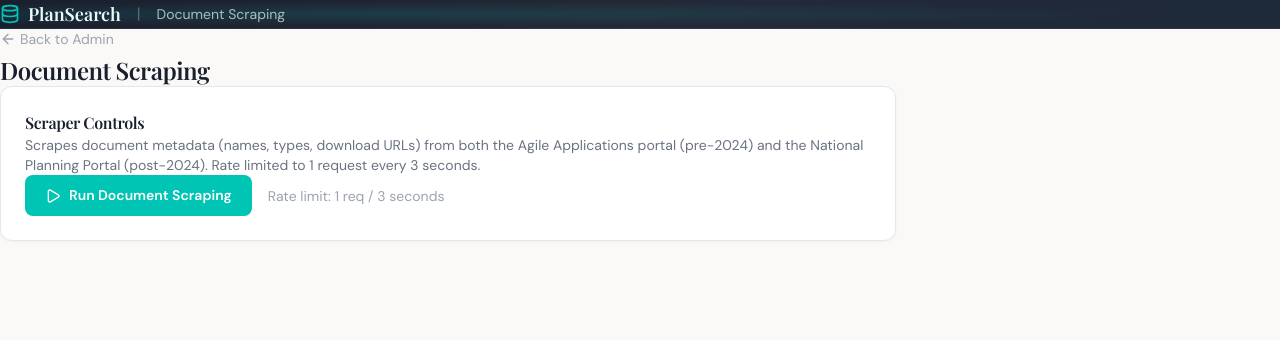
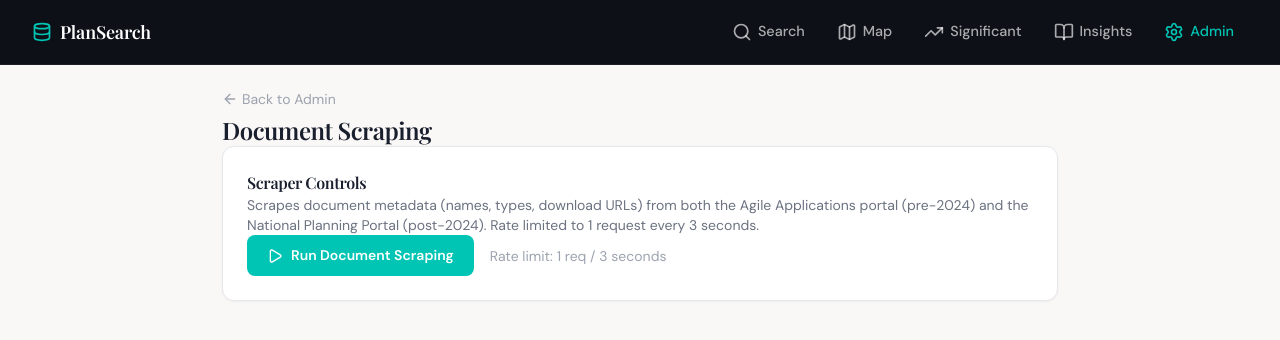
Before and after one commit to zeroco84/plansearch, a Next.js app in the folder frontend/: page /admin/docs in a window 1280 px wide. Shown: the top 340 px of the page. Built offline with nearby package versions, Linux system fonts and the light colour scheme.

Commit message:
fix: all admin sub-pages (keys, logs, classify, sync, docs) get consistent nav

```diff
--- a/frontend/src/app/admin/classify/page.tsx
+++ b/frontend/src/app/admin/classify/page.tsx
@@ -2,7 +2,7 @@
 
 import { useState, useEffect } from 'react';
 import Link from 'next/link';
-import { Database, ArrowLeft, Zap, Play } from 'lucide-react';
+import { Database, ArrowLeft, Zap, Play, Settings, Search, TrendingUp, BookOpen, Map as MapIcon } from 'lucide-react';
 import { triggerClassification, getClassifyStatus, CATEGORY_LABELS } from '@/lib/api';
 
 export default function ClassifyPage() {
@@ -37,19 +37,24 @@ export default function ClassifyPage() {
   const costEstimate = (batchSize * 0.0003).toFixed(2);
 
   return (
-    <main className="min-h-screen bg-[var(--warm-white)]">
-      <nav className="hero-gradient" style={{ borderBottom: '1px solid rgba(255,255,255,0.06)' }}>
-        <div className="max-w-7xl mx-auto px-4 py-3 flex items-center gap-4">
-          <Link href="/" className="flex items-center gap-2 text-white no-underline">
+    <main style={{ minHeight: '100vh', background: '#f9f8f6' }}>
+      <nav style={{ background: '#0d1117', borderBottom: '1px solid rgba(255,255,255,0.06)' }}>
+        <div style={{ display: 'flex', alignItems: 'center', justifyContent: 'space-between', height: '64px', padding: '0 2rem', width: '100%' }}>
+          <Link href="/" style={{ display: 'flex', alignItems: 'center', gap: '0.5rem', color: 'white', textDecoration: 'none' }}>
             <Database className="w-5 h-5 text-[var(--teal)]" />
-            <span className="font-semibold text-lg" style={{ fontFamily: "'Playfair Display', serif" }}>PlanSearch</span>
+            <span style={{ color: 'white', fontSize: '1.125rem', fontWeight: '600', letterSpacing: '-0.01em', fontFamily: "'Playfair Display', serif" }}>PlanSearch</span>
           </Link>
-          <span className="text-white/30">|</span>
-          <span className="text-white/70 text-sm">AI Classification</span>
+          <div style={{ display: 'flex', alignItems: 'center', gap: '0.25rem' }}>
+            <Link href="/" className="nav-link"><Search className="w-5 h-5" /><span className="hidden sm:inline">Search</span></Link>
+            <Link href="/map" className="nav-link"><MapIcon className="w-5 h-5" /><span className="hidden sm:inline">Map</span></Link>
+            <Link href="/significant" className="nav-link"><TrendingUp className="w-5 h-5" /><span className="hidden sm:inline">Significant</span></Link>
+            <Link href="/insights" className="nav-link"><BookOpen className="w-5 h-5" /><span className="hidden sm:inline">Insights</span></Link>
+            <Link href="/admin" className="nav-link" style={{ color: 'var(--teal)' }}><Settings className="w-5 h-5" /><span className="hidden sm:inline">Admin</span></Link>
+          </div>
         </div>
       </nav>
 
-      <div className="max-w-4xl mx-auto px-4 py-6">
+      <div style={{ maxWidth: '900px', margin: '0 auto', padding: '1.5rem 2rem 4rem' }}>
         <Link href="/admin" className="inline-flex items-center gap-1 text-sm text-[var(--text-muted)] hover:text-[var(--teal)] mb-6 no-underline">
           <ArrowLeft className="w-4 h-4" /> Back to Admin
         </Link>
--- a/frontend/src/app/admin/docs/page.tsx
+++ b/frontend/src/app/admin/docs/page.tsx
@@ -2,7 +2,7 @@
 
 import { useState, useEffect, useRef } from 'react';
 import Link from 'next/link';
-import { Database, ArrowLeft, FileText, Play, Pause, RefreshCw } from 'lucide-react';
+import { Database, ArrowLeft, FileText, Play, Pause, RefreshCw, Settings, Search, TrendingUp, BookOpen, Map as MapIcon } from 'lucide-react';
 
 const API_BASE = process.env.NODE_ENV === 'production'
   ? 'https://api.plansearch.cc'
@@ -70,19 +70,24 @@ export default function DocsPage() {
     : 0;
 
   return (
-    <main className="min-h-screen bg-[var(--warm-white)]">
-      <nav className="hero-gradient" style={{ borderBottom: '1px solid rgba(255,255,255,0.06)' }}>
-        <div className="max-w-7xl mx-auto px-4 py-3 flex items-center gap-4">
-          <Link href="/" className="flex items-center gap-2 text-white no-underline">
+    <main style={{ minHeight: '100vh', background: '#f9f8f6' }}>
+      <nav style={{ background: '#0d1117', borderBottom: '1px solid rgba(255,255,255,0.06)' }}>
+        <div style={{ display: 'flex', alignItems: 'center', justifyContent: 'space-between', height: '64px', padding: '0 2rem', width: '100%' }}>
+          <Link href="/" style={{ display: 'flex', alignItems: 'center', gap: '0.5rem', color: 'white', textDecoration: 'none' }}>
             <Database className="w-5 h-5 text-[var(--teal)]" />
-            <span className="font-semibold text-lg" style={{ fontFamily: "'Playfair Display', serif" }}>PlanSearch</span>
+            <span style={{ color: 'white', fontSize: '1.125rem', fontWeight: '600', letterSpacing: '-0.01em', fontFamily: "'Playfair Display', serif" }}>PlanSearch</span>
           </Link>
-          <span className="text-white/30">|</span>
-          <span className="text-white/70 text-sm">Document Scraping</span>
+          <div style={{ display: 'flex', alignItems: 'center', gap: '0.25rem' }}>
+            <Link href="/" className="nav-link"><Search className="w-5 h-5" /><span className="hidden sm:inline">Search</span></Link>
+            <Link href="/map" className="nav-link"><MapIcon className="w-5 h-5" /><span className="hidden sm:inline">Map</span></Link>
+            <Link href="/significant" className="nav-link"><TrendingUp className="w-5 h-5" /><span className="hidden sm:inline">Significant</span></Link>
+            <Link href="/insights" className="nav-link"><BookOpen className="w-5 h-5" /><span className="hidden sm:inline">Insights</span></Link>
+            <Link href="/admin" className="nav-link" style={{ color: 'var(--teal)' }}><Settings className="w-5 h-5" /><span className="hidden sm:inline">Admin</span></Link>
+          </div>
         </div>
       </nav>
 
-      <div className="max-w-4xl mx-auto px-4 py-6">
+      <div style={{ maxWidth: '900px', margin: '0 auto', padding: '1.5rem 2rem 4rem' }}>
         <Link href="/admin" className="inline-flex items-center gap-1 text-sm text-[var(--text-muted)] hover:text-[var(--teal)] mb-6 no-underline">
           <ArrowLeft className="w-4 h-4" /> Back to Admin
         </Link>
--- a/frontend/src/app/admin/keys/page.tsx
+++ b/frontend/src/app/admin/keys/page.tsx
@@ -2,7 +2,7 @@
 
 import { useState, useEffect } from 'react';
 import Link from 'next/link';
-import { Database, ArrowLeft, Key, Eye, EyeOff, Save, CheckCircle } from 'lucide-react';
+import { Database, ArrowLeft, Key, Eye, EyeOff, Save, CheckCircle, Settings, Search, TrendingUp, BookOpen, Map as MapIcon } from 'lucide-react';
 import { updateApiKey, getAdminConfig } from '@/lib/api';
 
 export default function KeysPage() {
@@ -47,19 +47,24 @@ export default function KeysPage() {
   const croConfig = configs.find((c: any) => c.key === 'cro_api_key');
 
   return (
-    <main className="min-h-screen bg-[var(--warm-white)]">
-      <nav className="hero-gradient" style={{ borderBottom: '1px solid rgba(255,255,255,0.06)' }}>
-        <div className="max-w-7xl mx-auto px-4 py-3 flex items-center gap-4">
-          <Link href="/" className="flex items-center gap-2 text-white no-underline">
+    <main style={{ minHeight: '100vh', background: '#f9f8f6' }}>
+      <nav style={{ background: '#0d1117', borderBottom: '1px solid rgba(255,255,255,0.06)' }}>
+        <div style={{ display: 'flex', alignItems: 'center', justifyContent: 'space-between', height: '64px', padding: '0 2rem', width: '100%' }}>
+          <Link href="/" style={{ display: 'flex', alignItems: 'center', gap: '0.5rem', color: 'white', textDecoration: 'none' }}>
             <Database className="w-5 h-5 text-[var(--teal)]" />
-            <span className="font-semibold text-lg" style={{ fontFamily: "'Playfair Display', serif" }}>PlanSearch</span>
+            <span style={{ color: 'white', fontSize: '1.125rem', fontWeight: '600', letterSpacing: '-0.01em', fontFamily: "'Playfair Display', serif" }}>PlanSearch</span>
           </Link>
-          <span className="text-white/30">|</span>
-          <span className="text-white/70 text-sm">API Keys</span>
+          <div style={{ display: 'flex', alignItems: 'center', gap: '0.25rem' }}>
+            <Link href="/" className="nav-link"><Search className="w-5 h-5" /><span className="hidden sm:inline">Search</span></Link>
+            <Link href="/map" className="nav-link"><MapIcon className="w-5 h-5" /><span className="hidden sm:inline">Map</span></Link>
+            <Link href="/significant" className="nav-link"><TrendingUp className="w-5 h-5" /><span className="hidden sm:inline">Significant</span></Link>
+            <Link href="/insights" className="nav-link"><BookOpen className="w-5 h-5" /><span className="hidden sm:inline">Insights</span></Link>
+            <Link href="/admin" className="nav-link" style={{ color: 'var(--teal)' }}><Settings className="w-5 h-5" /><span className="hidden sm:inline">Admin</span></Link>
+          </div>
         </div>
       </nav>
 
-      <div className="max-w-4xl mx-auto px-4 py-6">
+      <div style={{ maxWidth: '900px', margin: '0 auto', padding: '1.5rem 2rem 4rem' }}>
         <Link href="/admin" className="inline-flex items-center gap-1 text-sm text-[var(--text-muted)] hover:text-[var(--teal)] mb-6 no-underline">
           <ArrowLeft className="w-4 h-4" /> Back to Admin
         </Link>
--- a/frontend/src/app/admin/logs/page.tsx
+++ b/frontend/src/app/admin/logs/page.tsx
@@ -2,7 +2,7 @@
 
 import { useState, useEffect } from 'react';
 import Link from 'next/link';
-import { Database, ArrowLeft, Activity, RefreshCw } from 'lucide-react';
+import { Database, ArrowLeft, Activity, RefreshCw, Settings, Search, TrendingUp, BookOpen, Map as MapIcon } from 'lucide-react';
 import { getAdminLogs } from '@/lib/api';
 
 export default function LogsPage() {
@@ -25,19 +25,24 @@ export default function LogsPage() {
   };
 
   return (
-    <main className="min-h-screen bg-[var(--warm-white)]">
-      <nav className="hero-gradient" style={{ borderBottom: '1px solid rgba(255,255,255,0.06)' }}>
-        <div className="max-w-7xl mx-auto px-4 py-3 flex items-center gap-4">
-          <Link href="/" className="flex items-center gap-2 text-white no-underline">
+    <main style={{ minHeight: '100vh', background: '#f9f8f6' }}>
+      <nav style={{ background: '#0d1117', borderBottom: '1px solid rgba(255,255,255,0.06)' }}>
+        <div style={{ display: 'flex', alignItems: 'center', justifyContent: 'space-between', height: '64px', padding: '0 2rem', width: '100%' }}>
+          <Link href="/" style={{ display: 'flex', alignItems: 'center', gap: '0.5rem', color: 'white', textDecoration: 'none' }}>
             <Database className="w-5 h-5 text-[var(--teal)]" />
-            <span className="font-semibold text-lg" style={{ fontFamily: "'Playfair Display', serif" }}>PlanSearch</span>
+            <span style={{ color: 'white', fontSize: '1.125rem', fontWeight: '600', letterSpacing: '-0.01em', fontFamily: "'Playfair Display', serif" }}>PlanSearch</span>
           </Link>
-          <span className="text-white/30">|</span>
-          <span className="text-white/70 text-sm">System Logs</span>
+          <div style={{ display: 'flex', alignItems: 'center', gap: '0.25rem' }}>
+            <Link href="/" className="nav-link"><Search className="w-5 h-5" /><span className="hidden sm:inline">Search</span></Link>
+            <Link href="/map" className="nav-link"><MapIcon className="w-5 h-5" /><span className="hidden sm:inline">Map</span></Link>
+            <Link href="/significant" className="nav-link"><TrendingUp className="w-5 h-5" /><span className="hidden sm:inline">Significant</span></Link>
+            <Link href="/insights" className="nav-link"><BookOpen className="w-5 h-5" /><span className="hidden sm:inline">Insights</span></Link>
+            <Link href="/admin" className="nav-link" style={{ color: 'var(--teal)' }}><Settings className="w-5 h-5" /><span className="hidden sm:inline">Admin</span></Link>
+          </div>
         </div>
       </nav>
 
-      <div className="max-w-4xl mx-auto px-4 py-6">
+      <div style={{ maxWidth: '900px', margin: '0 auto', padding: '1.5rem 2rem 4rem' }}>
         <Link href="/admin" className="inline-flex items-center gap-1 text-sm text-[var(--text-muted)] hover:text-[var(--teal)] mb-6 no-underline">
           <ArrowLeft className="w-4 h-4" /> Back to Admin
         </Link>
--- a/frontend/src/app/admin/sync/page.tsx
+++ b/frontend/src/app/admin/sync/page.tsx
@@ -2,7 +2,7 @@
 
 import { useState, useEffect } from 'react';
 import Link from 'next/link';
-import { Database, ArrowLeft, RefreshCw, Play, CheckCircle, XCircle, Clock } from 'lucide-react';
+import { Database, ArrowLeft, RefreshCw, Play, CheckCircle, XCircle, Clock, Settings, Search, TrendingUp, BookOpen, Map as MapIcon } from 'lucide-react';
 import { triggerSync, getSyncStatus, getAdminLogs } from '@/lib/api';
 
 export default function SyncPage() {
@@ -48,19 +48,24 @@ export default function SyncPage() {
   };
 
   return (
-    <main className="min-h-screen bg-[var(--warm-white)]">
-      <nav className="hero-gradient" style={{ borderBottom: '1px solid rgba(255,255,255,0.06)' }}>
-        <div className="max-w-7xl mx-auto px-4 py-3 flex items-center gap-4">
-          <Link href="/" className="flex items-center gap-2 text-white no-underline">
+    <main style={{ minHeight: '100vh', background: '#f9f8f6' }}>
+      <nav style={{ background: '#0d1117', borderBottom: '1px solid rgba(255,255,255,0.06)' }}>
+        <div style={{ display: 'flex', alignItems: 'center', justifyContent: 'space-between', height: '64px', padding: '0 2rem', width: '100%' }}>
+          <Link href="/" style={{ display: 'flex', alignItems: 'center', gap: '0.5rem', color: 'white', textDecoration: 'none' }}>
             <Database className="w-5 h-5 text-[var(--teal)]" />
-            <span className="font-semibold text-lg" style={{ fontFamily: "'Playfair Display', serif" }}>PlanSearch</span>
+            <span style={{ color: 'white', fontSize: '1.125rem', fontWeight: '600', letterSpacing: '-0.01em', fontFamily: "'Playfair Display', serif" }}>PlanSearch</span>
           </Link>
-          <span className="text-white/30">|</span>
-          <span className="text-white/70 text-sm">Data Sync</span>
+          <div style={{ display: 'flex', alignItems: 'center', gap: '0.25rem' }}>
+            <Link href="/" className="nav-link"><Search className="w-5 h-5" /><span className="hidden sm:inline">Search</span></Link>
+            <Link href="/map" className="nav-link"><MapIcon className="w-5 h-5" /><span className="hidden sm:inline">Map</span></Link>
+            <Link href="/significant" className="nav-link"><TrendingUp className="w-5 h-5" /><span className="hidden sm:inline">Significant</span></Link>
+            <Link href="/insights" className="nav-link"><BookOpen className="w-5 h-5" /><span className="hidden sm:inline">Insights</span></Link>
+            <Link href="/admin" className="nav-link" style={{ color: 'var(--teal)' }}><Settings className="w-5 h-5" /><span className="hidden sm:inline">Admin</span></Link>
+          </div>
         </div>
       </nav>
 
-      <div className="max-w-4xl mx-auto px-4 py-6">
+      <div style={{ maxWidth: '900px', margin: '0 auto', padding: '1.5rem 2rem 4rem' }}>
         <Link href="/admin" className="inline-flex items-center gap-1 text-sm text-[var(--text-muted)] hover:text-[var(--teal)] mb-6 no-underline">
           <ArrowLeft className="w-4 h-4" /> Back to Admin
         </Link>
```
